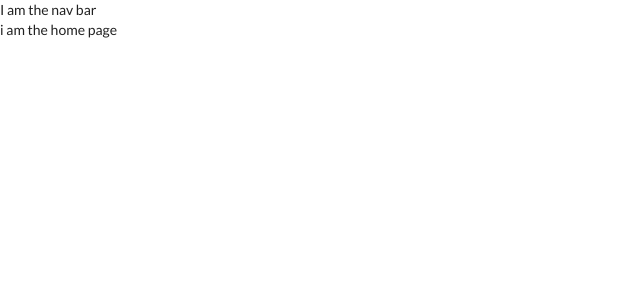
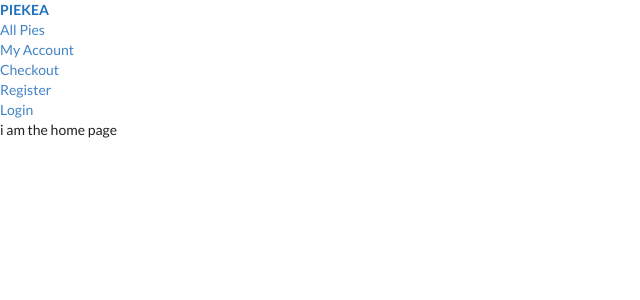
Before and after one commit to penelopecj/sei-project-4, a React (Create React App) app in the folder client/: page / in a window 1280 px wide. Shown: the top 300 px of the page, without its empty margins (0-640 px from the left). Built offline with nearby package versions, Linux system fonts and the light colour scheme.

Commit message:
created links for nav bar

```diff
--- a/client/src/components/common/Nav.js
+++ b/client/src/components/common/Nav.js
@@ -1,10 +1,28 @@
 import React from 'react'
+import { Link } from 'react-router-dom'
 
 function Nav() {
   return (
-    <main>
-      <p>I am the nav bar</p>
-    </main>
+    <nav>
+      <Link to="/">
+        <p><strong>PIEKEA</strong></p>
+      </Link>
+      <Link to="/pies">
+        <p>All Pies</p>
+      </Link>
+      <Link to="/profile">
+        <p>My Account</p>
+      </Link>
+      <Link to="/basket">
+        <p>Checkout</p>
+      </Link>
+      <Link to="/register">
+        <p>Register</p>
+      </Link>
+      <Link to="/login">
+        <p>Login</p>
+      </Link>
+    </nav>
   )
 }
 
```
Also changed, not shown: 1 other file (tests, documents, lock files or other folders).
